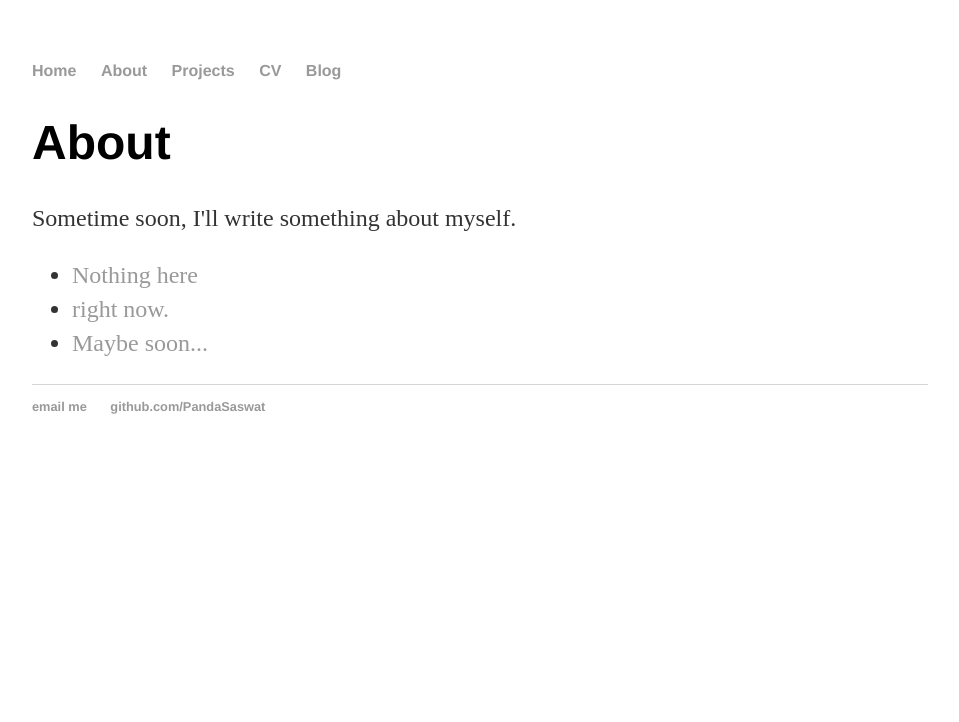
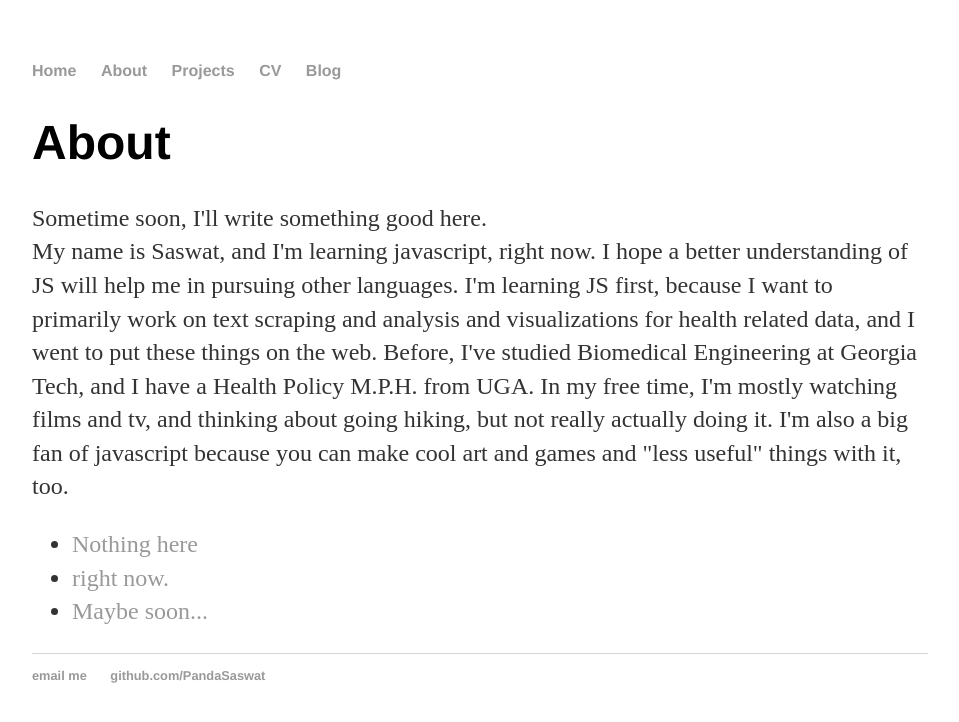
Before and after one commit to saswat/saswat.github.io, a Jekyll site: the page built from about/index.html, in a window 1280 px wide. Shown: the top 722 px of the page, without its empty margins (160-1119 px from the left). Built offline with Jekyll 4.4.1, drawn with Linux system fonts in a browser that asks for light colours.

Commit message:
Update index.html

```diff
--- a/about/index.html
+++ b/about/index.html
@@ -5,7 +5,11 @@ title: About Saswat
 
 		<div class="about">
 			<h1>About</h1>
-			<p>Sometime soon, I'll write something about myself.</p>
+			<p>Sometime soon, I'll write something good here. <br>
+				My name is Saswat, and I'm learning javascript, right now. I hope a better understanding of JS will help me in pursuing other languages.
+			I'm learning JS first, because I want to primarily work on text scraping and analysis and visualizations for health related data, and I went to put these things on the web.
+			Before, I've studied Biomedical Engineering at Georgia Tech, and I have a Health Policy M.P.H. from UGA. In my free time, I'm mostly watching films and tv, and thinking about going hiking, but not really actually doing it.
+			I'm also a big fan of javascript because you can make cool art and games and "less useful" things with it, too.</p>
 
 			<ul class="contacts">
 				<li><a href="#">Nothing here</a></li>
```
